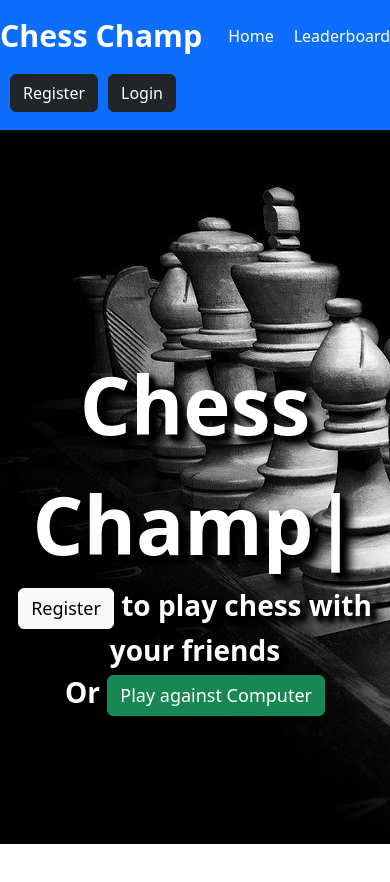
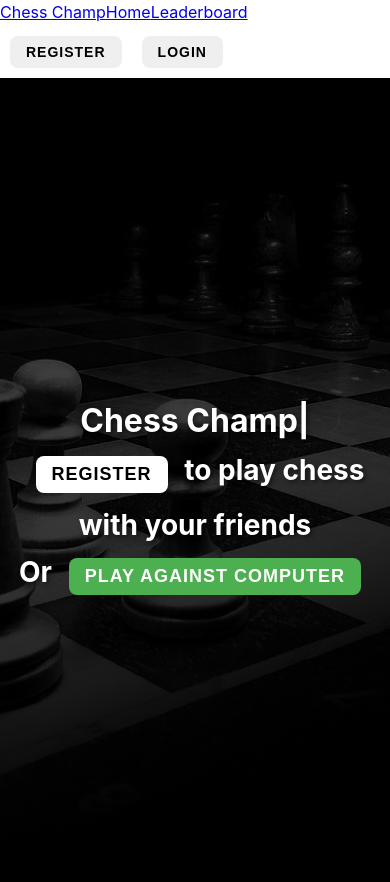
Before and after one commit to tilak318/ChessChamp-Backend, a React (Create React App) app in the folder client/: page / in a window 390 px wide. Shown: the top 882 px of the page. Before the commit the page ends 844 px from the top, so only its background shows below. Built offline with nearby package versions, Linux system fonts and the light colour scheme; no server answers.

Commit message:
Resolved merge conflicts

```diff
--- a/client/src/App.js
+++ b/client/src/App.js
@@ -17,7 +17,6 @@ import UserContext from './context/UserContext';
 import { URL } from './components/Utils/Config';
 import { Spinner } from 'react-bootstrap';
 
-import 'bootstrap/dist/css/bootstrap.min.css';
 import './style.css';
 
 function App() {
--- a/client/src/style.css
+++ b/client/src/style.css
@@ -1,307 +1,390 @@
+/* Reset and base styles */
 * {
   margin: 0;
   padding: 0;
+  box-sizing: border-box;
 }
 
-html,
 body {
-  height: 100%;
-  min-height: 100%;
+  font-family: -apple-system, BlinkMacSystemFont, 'Segoe UI', Roboto, Oxygen, Ubuntu, Cantarell, sans-serif;
+  line-height: 1.6;
+  color: #ffffff;
 }
 
-#root {
-  height: 100%;
-}
-#app-container {
-  height: 100%;
-  display: flex;
-  flex-direction: column;
-}
-#GameContainer {
-  border-bottom: 1px solid black;
-}
-
-/* header stylings */
-.title {
-  font-size: 1.9rem;
-  font-weight: bold;
-}
-.navbar-item-div {
-  padding: 0 10px;
-  height: 100%;
-  color: white;
-  display: flex;
-  align-items: center;
-}
-.navbar-item-div:hover {
-  background-color: #51b7ff;
-}
-.navbar-register-button {
-  margin: 10px;
-}
-
-/* Login and register form styling */
-.login-form,
-.register-form {
-  margin: 20px auto;
-  padding: 10px;
-}
-
-.LoginButton,
-.RegisterButton {
-  margin-top: 10px;
-  margin-bottom: 5px;
-  display: flex;
-}
-
-.LoginSpinner,
-.RegisterSpinner {
-  margin: 3px;
-}
-
-.Spinner {
+/* Landing page container */
+#landing-page-container {
+  min-height: 100vh;
+  width: 100%;
+  background-size: cover;
+  background-position: center;
+  background-repeat: no-repeat;
   display: flex;
   justify-content: center;
-  margin: 10px auto;
-}
-
-/* Landing page styling */
-#landing-page-container {
-  height: 100%;
-}
-
-#landing-page-title {
-  position: absolute;
-  color: white;
-  width: 100%;
-  text-align: center;
-  top: 30%;
-  font-size: 80px;
-  font-weight: bold;
-  text-shadow: 10px 10px 10px #000, 5px 5px 5px #000, 5px 5px 5px #000;
-}
-
-#cursor {
-  opacity: 0;
-}
-
-/* Home page styling */
-#home-page-container {
-  display: flex;
-}
-
-#home-left-side {
-  width: 50%;
-  display: flex;
-}
-#home-left-button {
-  align-self: center;
-  margin: 0 auto;
-}
-#vertical-line {
-  width: 5px;
-  height: calc(100vh - 72px);
-  opacity: 0.7;
-  background-color: rgb(114, 246, 253);
-  box-shadow: 0 0 20px rgb(0, 255, 195), 0 0 10px rgb(94, 255, 0);
-}
-#home-right-side {
-  width: 50%;
-  display: flex;
-}
-#home-right-button {
-  align-self: center;
-  margin: 0 auto;
-}
-
-/* .play-game-button {
-  box-shadow: 0 0 30px green;
-  background-color: lightgreen;
-  color: purple;
-}
-.play-game-button:hover {
-  box-shadow: 0 0 35px rgb(7, 206, 7);
-  background-color: rgb(106, 243, 106);
-  color: purple;
-} */
-
-#landing-page-container {
+  align-items: center;
   position: relative;
 }
 
-/* Leaderboard styling */
-#leaderboard-container {
-  width: 1000px;
-  margin: 25px auto;
+#landing-page-container::before {
+  content: '';
+  position: absolute;
+  top: 0;
+  left: 0;
+  right: 0;
+  bottom: 0;
+  background: linear-gradient(rgba(0, 0, 0, 0.7), rgba(0, 0, 0, 0.85));
+  z-index: 1;
 }
 
-/* In game styling */
-#GameContainer {
-  width: 100%;
-  height: 100%;
+/* Landing page title section */
+#landing-page-title {
+  position: relative;
+  z-index: 2;
+  text-align: center;
+  padding: 2rem;
+  font-size: 4rem;
+  font-weight: bold;
+  color: #ffffff;
+  text-shadow: 2px 2px 4px rgba(0, 0, 0, 0.5);
+  animation: fadeIn 1s ease-out;
 }
 
-#wrapper {
-  width: 100%;
-  height: 100%;
-  display: flex;
-  background-color: #f4ffeb;
+/* Cursor animation */
+#cursor {
+  display: inline-block;
+  margin-left: 5px;
+  animation: blink 0.7s infinite;
 }
 
-/* In game left sidebar styling */
-#left-sidebar-wrapper {
-  width: 400px;
-  height: 100%;
-  overflow: hidden;
-  background: #000;
-  background-color: #383e40;
+/* Buttons */
+.btn {
+  padding: 12px 24px;
+  border: none;
+  border-radius: 8px;
+  font-weight: 600;
+  cursor: pointer;
+  transition: all 0.3s ease;
+  margin: 10px;
+  text-transform: uppercase;
+  letter-spacing: 1px;
 }
 
-#game-link-container {
-  border-top: 1px dashed white;
-  border-bottom: 1px dashed white;
-  padding-top: 10px;
+.btn-light {
+  background-color: #ffffff;
+  color: #000000;
 }
 
-#in-check-text {
-  text-align: center;
-  font-weight: bold;
-  color: red;
-  font-size: 1.1rem;
-}
-#win-status {
-  font-weight: bold;
-  color: green;
-}
-#lose-status {
-  font-weight: bold;
-  color: red;
+.btn-light:hover {
+  background-color: #f0f0f0;
+  transform: translateY(-2px);
+  box-shadow: 0 4px 12px rgba(255, 255, 255, 0.2);
 }
 
-#left-sidebar-wrapper > table {
-  margin-bottom: 0;
-}
-#game-link-container > h6 {
-  color: white;
-  text-align: center;
-  padding: 5px;
-}
-#game-link {
-  resize: none;
-  background-color: white;
-}
-#copy-button {
-  margin: 10px auto;
-  display: block;
-  font-weight: bold;
+.btn-success {
+  background-color: #4CAF50;
+  color: #ffffff;
 }
 
-/* In-Game Right siderbar styling */
-#right-sidebar-wrapper {
-  width: 450px;
-  height: 100%;
-  /* height: calc(100vh - 75px); */
-  background: #000;
-  background-color: #383e40;
-}
-#moves-table-container {
-  height: calc(100vh - 75px);
-  overflow-y: scroll;
-}
-#moves-header {
-  text-align: center;
+.btn-success:hover {
+  background-color: #45a049;
+  transform: translateY(-2px);
+  box-shadow: 0 4px 12px rgba(76, 175, 80, 0.3);
 }
 
-.move-color-indicator-white {
-  background-color: white;
-  width: 50px;
-}
-.move-color-indicator-black {
-  background-color: black;
-  width: 50px;
+/* Animations */
+@keyframes fadeIn {
+  from {
+    opacity: 0;
+    transform: translateY(20px);
+  }
+  to {
+    opacity: 1;
+    transform: translateY(0);
+  }
 }
 
-.move-text {
-  text-align: center;
+@keyframes blink {
+  0%, 100% {
+    opacity: 1;
+  }
+  50% {
+    opacity: 0;
+  }
 }
 
-#chessboard-wrapper {
-  width: 100%;
+/* Responsive design */
+@media (max-width: 768px) {
+  #landing-page-title {
+    font-size: 2.5rem;
+    padding: 1rem;
+  }
+
+  .btn {
+    padding: 10px 20px;
+    font-size: 16px;
+  }
+}
+
+@media (max-width: 480px) {
+  #landing-page-title {
+    font-size: 2rem;
+  }
+
+  .btn {
+    padding: 8px 16px;
+    font-size: 14px;
+  }
+}
+
+:root {
+  --primary-color: #2563eb;
+  --secondary-color: #1e40af;
+  --text-color: #f8fafc;
+  --background-overlay: rgba(0, 0, 0, 0.7);
+}
+
+* {
+  margin: 0;
+  padding: 0;
+  box-sizing: border-box;
+}
+
+body {
+  font-family: 'Inter', -apple-system, BlinkMacSystemFont, 'Segoe UI', Roboto, Oxygen, Ubuntu, Cantarell, sans-serif;
+  -webkit-font-smoothing: antialiased;
+  color: var(--text-color);
+}
+
+.homepage {
+  min-height: 100vh;
+  position: relative;
+  background: url('https://images.unsplash.com/photo-1529699211952-734e80c4d42b?auto=format&fit=crop&q=80') center/cover no-repeat;
+}
+
+.hero-overlay {
+  position: absolute;
+  top: 0;
+  left: 0;
+  right: 0;
+  bottom: 0;
+  background: var(--background-overlay);
+  z-index: 1;
+}
+
+.main-nav {
+  position: relative;
+  z-index: 2;
+  padding: 2rem 4rem;
+}
+
+.logo {
+  display: flex;
+  align-items: center;
+  gap: 1rem;
+  color: var(--text-color);
+  font-size: 1.5rem;
+  font-weight: 700;
+}
+
+.main-content {
+  position: relative;
+  z-index: 2;
   display: flex;
   flex-direction: column;
-  background-color: #434f49;
+  align-items: center;
+  justify-content: center;
+  min-height: calc(100vh - 100px);
+  text-align: center;
+  padding: 2rem;
 }
-#chessboard {
+
+h1 {
+  font-size: clamp(2.5rem, 8vw, 4rem);
+  font-weight: 800;
+  margin-bottom: clamp(0.5rem, 2vw, 1rem);
+  background: linear-gradient(to right, #60a5fa, #3b82f6);
+  -webkit-background-clip: text;
+  background-clip: text;
+  color: transparent;
+  text-shadow: 2px 2px 4px rgba(0, 0, 0, 0.3);
+  max-width: 90%;
   margin-left: auto;
   margin-right: auto;
 }
 
-#player-information-opponent {
-  height: 50px;
-  color: white;
-  /* background-color: #457b9d; */
-  align-self: center;
-  font-weight: bold;
+.subtitle {
+  font-size: clamp(1rem, 4vw, 1.5rem);
+  margin-bottom: clamp(2rem, 6vw, 4rem);
+  color: #e2e8f0;
+  max-width: 90%;
+  margin-left: auto;
+  margin-right: auto;
 }
 
-#player-information-you {
-  height: 50px;
-  color: white;
-  /* background-color: #457b9d   ; */
-  align-self: center;
-  font-weight: bold;
-  margin-top: 5px;
+.buttons-container {
+  display: flex;
+  align-items: center;
+  gap: clamp(1rem, 4vw, 2rem);
+  width: 100%;
+  max-width: 800px;
+  padding: 0 1rem;
 }
 
-/* Profile tab styling */
-
-.profile-active-tab {
-  background-color: #007bff !important;
-  color: white !important;
+.play-button {
+  padding: clamp(0.75rem, 2vw, 1rem) clamp(1.5rem, 4vw, 2rem);
+  font-size: clamp(1rem, 3vw, 1.25rem);
+  font-weight: 600;
+  border: none;
+  border-radius: 12px;
+  cursor: pointer;
+  transition: all 0.3s ease;
+  position: relative;
+  overflow: hidden;
+  white-space: nowrap;
+  flex: 1;
+  max-width: 300px;
 }
 
-.profile-container {
-  width: 1000px;
-  /* flex: 1 1 auto; */
-  margin: 0 auto;
-  border: 1px solid black;
+.play-button::before {
+  content: '';
+  position: absolute;
+  top: 0;
+  left: -100%;
+  width: 100%;
+  height: 100%;
+  background: linear-gradient(
+    120deg,
+    transparent,
+    rgba(255, 255, 255, 0.2),
+    transparent
+  );
+  transition: 0.5s;
 }
 
-/* View Profile styling */
-#profile-sub-container {
-  display: flex;
-  /* height: 100%; */
-  border: 1px solid #007bff;
+.play-button:hover::before {
+  left: 100%;
 }
 
-#profile-user-detail {
-  padding: 25px;
+.play-button.primary {
+  background: var(--primary-color);
+  color: white;
+  box-shadow: 0 4px 15px rgba(37, 99, 235, 0.3);
 }
 
-#profile-picture-container {
-  width: 250px;
+.play-button.primary:hover {
+  transform: translateY(-2px);
+  box-shadow: 0 6px 20px rgba(37, 99, 235, 0.4);
 }
 
-#profile-picture-container img {
-  width: 250px;
-  height: 250px;
-  border-radius: 50%;
-  object-fit: cover;
+.play-button.secondary {
+  background: transparent;
+  color: white;
+  border: 2px solid var(--primary-color);
+  box-shadow: 0 4px 15px rgba(37, 99, 235, 0.2);
 }
 
-#profile-username-rating {
-  margin-top: 25px;
-  font-weight: bold;
-  font-size: 20px;
+.play-button.secondary:hover {
+  background: var(--primary-color);
+  transform: translateY(-2px);
+  box-shadow: 0 6px 20px rgba(37, 99, 235, 0.4);
 }
 
-#user-graph-container {
-  width: 100%;
-  /* border: 2px solid orange; */
+.divider {
+  display: flex;
+  align-items: center;
+  color: #94a3b8;
+  font-size: clamp(0.875rem, 2vw, 1.125rem);
+  flex: 0 0 auto;
 }
 
-/* match-history styling */
-#match-history-container table {
-  margin-bottom: 0;
-  text-align: center;
+.divider::before,
+.divider::after {
+  content: '';
+  height: 1px;
+  background-color: #475569;
+  width: clamp(1rem, 3vw, 2rem);
+  margin: 0 clamp(0.5rem, 2vw, 1rem);
 }
+
+/* Large screens (1200px and up) */
+@media (min-width: 1200px) {
+  .main-nav {
+    padding: 2.5rem 6rem;
+  }
+
+  .logo {
+    font-size: 1.75rem;
+  }
+
+  .buttons-container {
+    gap: 3rem;
+  }
+}
+
+/* Medium screens (768px to 1199px) */
+@media (max-width: 1199px) {
+  .main-nav {
+    padding: 2rem 4rem;
+  }
+}
+
+/* Small screens (576px to 767px) */
+@media (max-width: 767px) {
+  .main-nav {
+    padding: 1.5rem 2rem;
+  }
+
+  .buttons-container {
+    flex-direction: column;
+    padding: 0 2rem;
+  }
+
+  .play-button {
+    width: 100%;
+    max-width: 100%;
+  }
+
+  .divider {
+    margin: 0.75rem 0;
+    width: 100%;
+    justify-content: center;
+  }
+}
+
+/* Extra small screens (575px and below) */
+@media (max-width: 575px) {
+  .main-nav {
+    padding: 1rem;
+  }
+
+  .logo {
+    font-size: 1.25rem;
+  }
+
+  .buttons-container {
+    padding: 0 1rem;
+  }
+}
+
+/* Handle viewport height on mobile devices */
+@media (max-height: 600px) and (orientation: landscape) {
+  .main-content {
+    min-height: calc(100vh - 60px);
+    padding: 1rem;
+  }
+
+  h1 {
+    margin-bottom: 0.5rem;
+  }
+
+  .subtitle {
+    margin-bottom: 1.5rem;
+  }
+}
+
+/* Ensure content is readable on ultra-wide screens */
+@media (min-width: 2000px) {
+  .main-content {
+    max-width: 1800px;
+    margin: 0 auto;
+  }
+}
```
